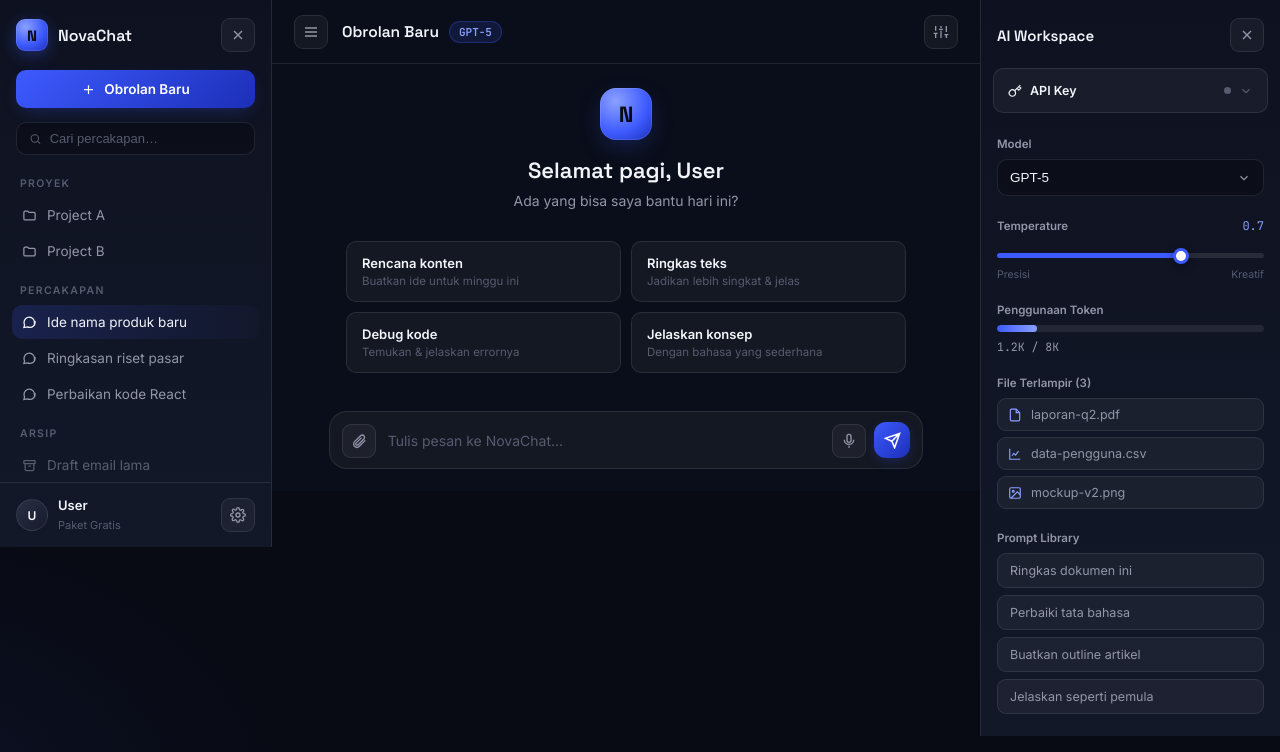
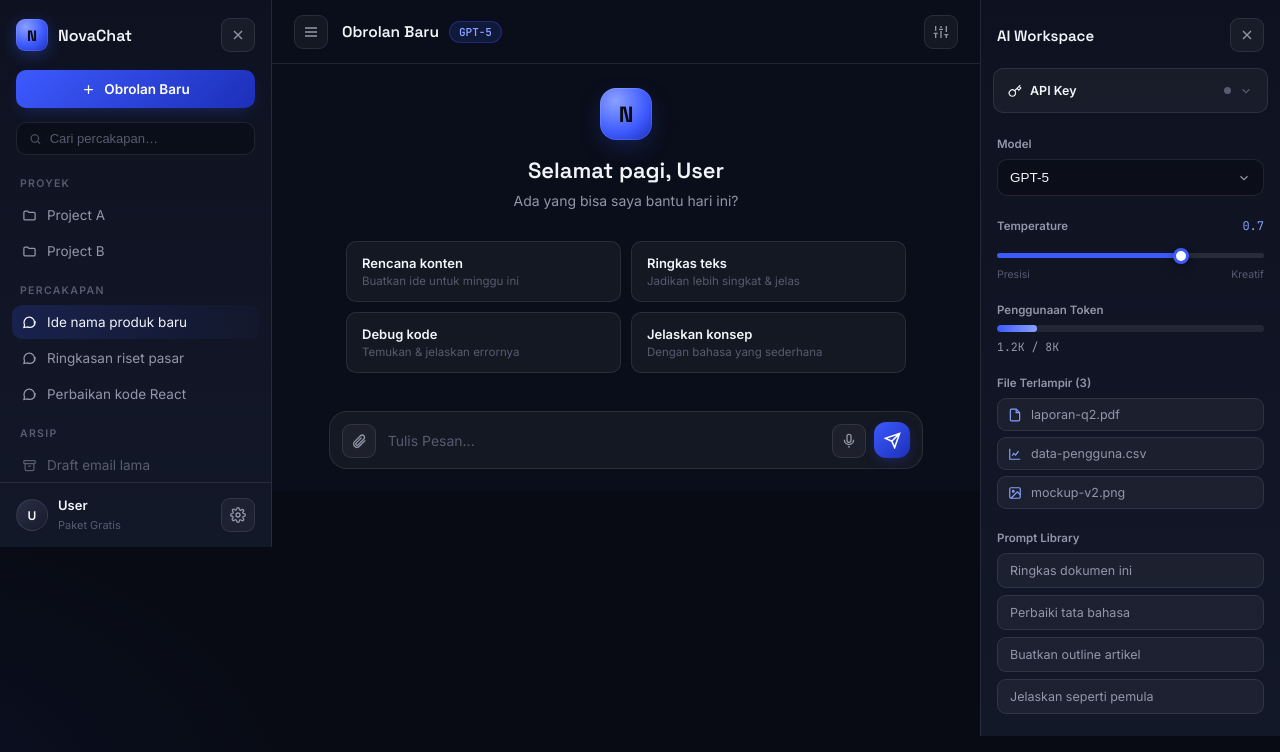
Before and after one commit to farizfirmansyah2012-collab/NovaUI-Chat, a plain HTML site: page index.html in a window 1280 px wide. Drawn offline with Linux system fonts and the light colour scheme.

Commit message:
ubah placholder

```diff
--- a/index.html
+++ b/index.html
@@ -137,7 +137,7 @@
       <button class="icon-btn" title="Lampirkan file">
         <svg width="18" height="18" viewBox="0 0 24 24" fill="none" stroke="currentColor" stroke-width="2"><path d="M21.4 11.1l-8.9 8.9a5 5 0 0 1-7.1-7.1l8.9-8.9a3.5 3.5 0 0 1 5 5l-8.9 8.9a2 2 0 0 1-2.8-2.8l8.2-8.2"/></svg>
       </button>
-      <textarea id="composerInput" placeholder="Tulis pesan ke NovaChat…" rows="1"></textarea>
+      <textarea id="composerInput" placeholder="Tulis Pesan..." rows="1"></textarea>
       <button class="icon-btn" title="Rekam suara">
         <svg width="18" height="18" viewBox="0 0 24 24" fill="none" stroke="currentColor" stroke-width="2"><rect x="9" y="2" width="6" height="12" rx="3"/><path d="M5 10a7 7 0 0 0 14 0M12 19v3"/></svg>
       </button>
```
